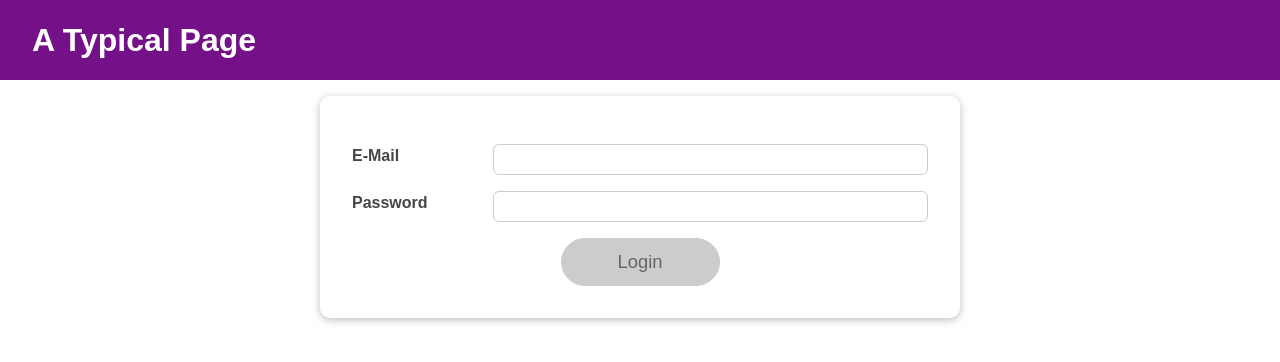
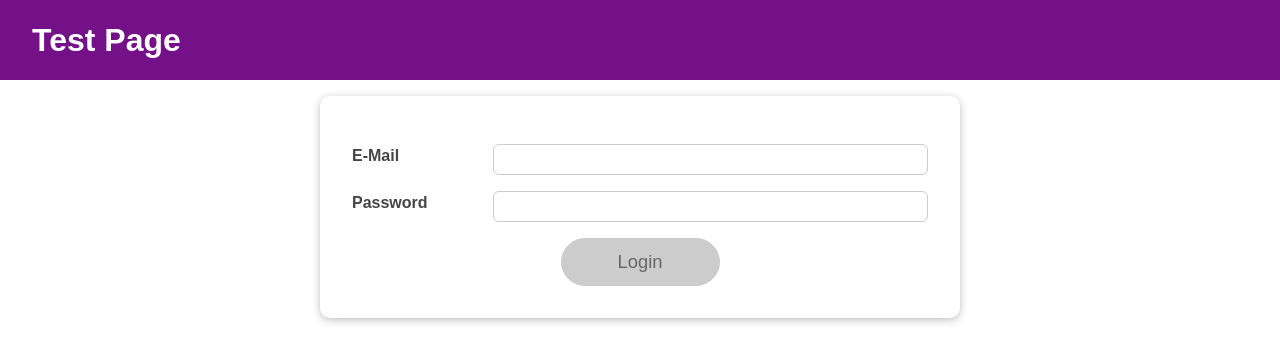
Before and after one commit to narminaslanova/test-project, a React (Create React App) app: page / in a window 1280 px wide. Shown: the top 362 px of the page. Built offline with nearby package versions, Linux system fonts and the light colour scheme.

Commit message:
changed MainHeader.js

```diff
--- a/src/components/MainHeader/MainHeader.js
+++ b/src/components/MainHeader/MainHeader.js
@@ -5,9 +5,12 @@
 
 const MainHeader = (props) => {
   return (
-    <header className={classes['main-header']}>
-      <h1>A Typical Page</h1>
-      <Navigation isLoggedIn={props.isAuthenticated} onLogout={props.onLogout} />
+    <header className={classes["main-header"]}>
+      <h1>Test Page</h1>
+      <Navigation
+        isLoggedIn={props.isAuthenticated}
+        onLogout={props.onLogout}
+      />
     </header>
   );
 };
```
Also changed, not shown: 1 other file (tests, documents, lock files or other folders).
